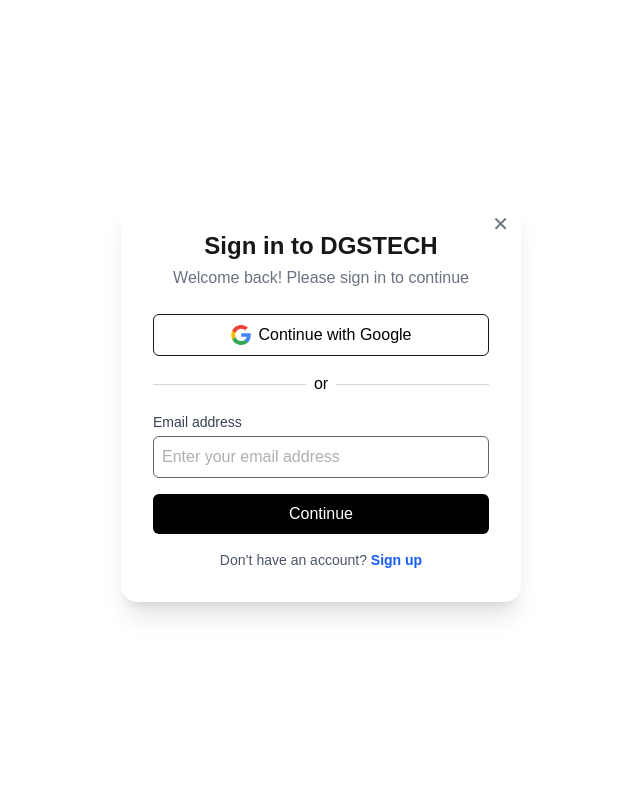
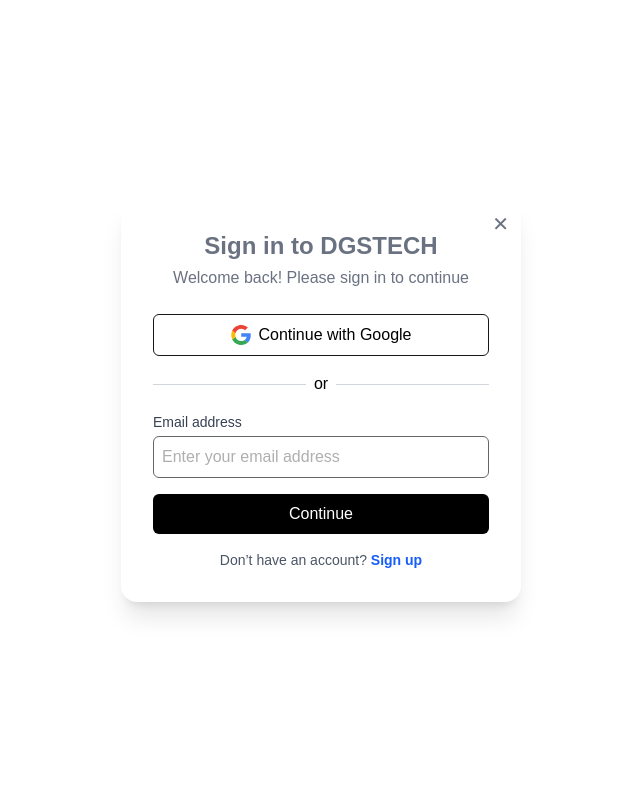
Before and after one commit to Rathnapriya1/frontend_HOTBRAY, a Next.js app: page / in a window 1280 px wide. Both pictures are taken after a click on the button "Login". Shown: the top 800 px of the page, without its empty margins (319-959 px from the left). Built offline with nearby package versions, Linux system fonts and the light colour scheme; no server answers.

Commit message:
LoginModal.tsx

```diff
--- a/app/componets/LoginModal.tsx
+++ b/app/componets/LoginModal.tsx
@@ -1,5 +1,6 @@
 "use client";
 import { useState } from "react";
+import Image from "next/image";
 
 export default function LoginModal({ onClose }: { onClose: () => void }) {
   const [email, setEmail] = useState("");
@@ -16,7 +17,7 @@
         </button>
 
         {/* Heading */}
-        <h2 className="text-2xl font-bold text-center mb-1">Sign in to DGSTECH </h2>
+        <h2 className="text-2xl text-gray-500 font-bold text-center mb-1">Sign in to DGSTECH</h2>
         <p className="text-gray-500 text-center mb-6">
           Welcome back! Please sign in to continue
         </p>
@@ -24,7 +25,7 @@
         {/* Continue with Google */}
         <button className="flex items-center justify-center w-full border rounded-md py-2 hover:bg-gray-100 mb-4">
             <div className="flex items-center space-x-2">
-                <img src="/google-icon-logo-svgrepo-com.svg" alt="Google" className="w-5 h-5 mr-3"/>
+                <Image src="/google-icon-logo-svgrepo-com.svg" alt="Google" width={100} height={100} className="w-5 h-5 mr-3"/>
                 <span className="text-gray-700 font-medium ml-2">Continue with Google</span>
             </div>
         </button>
```
